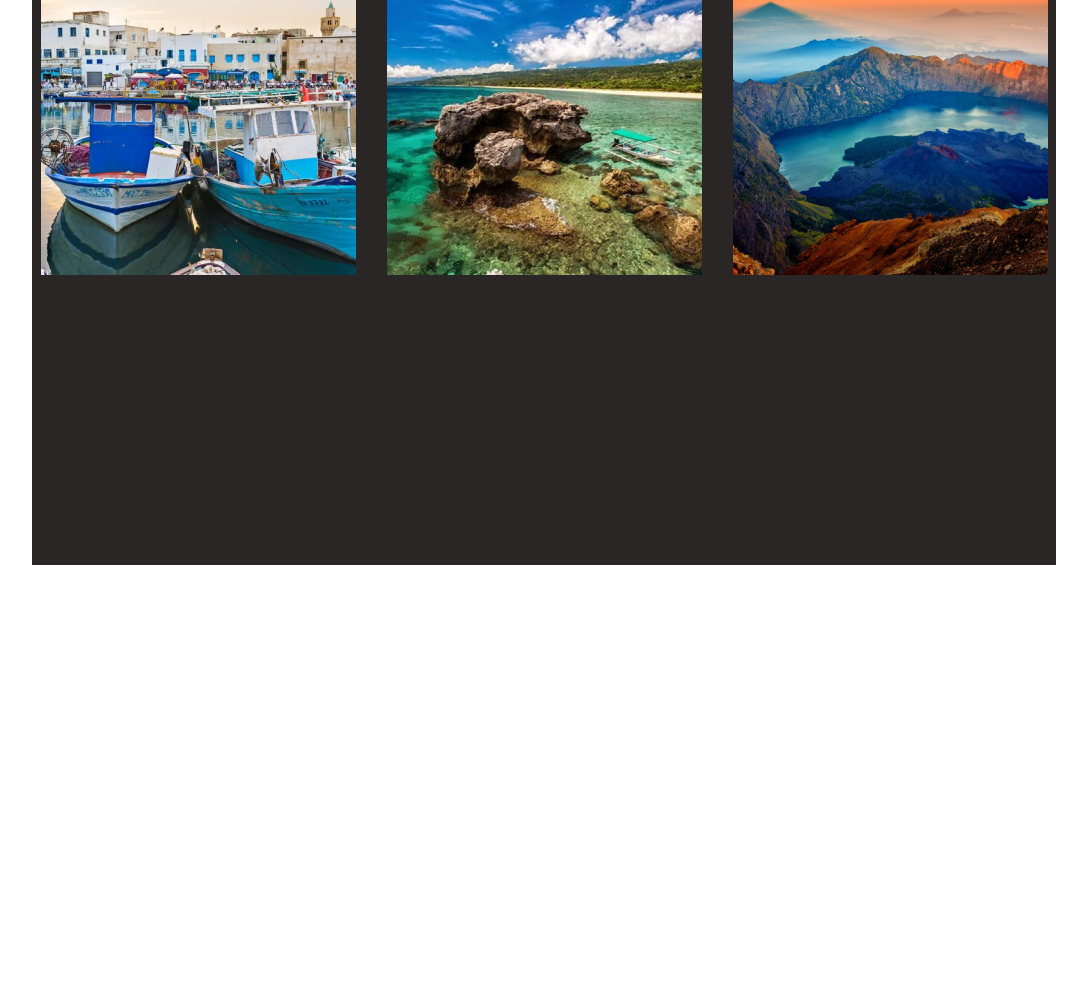
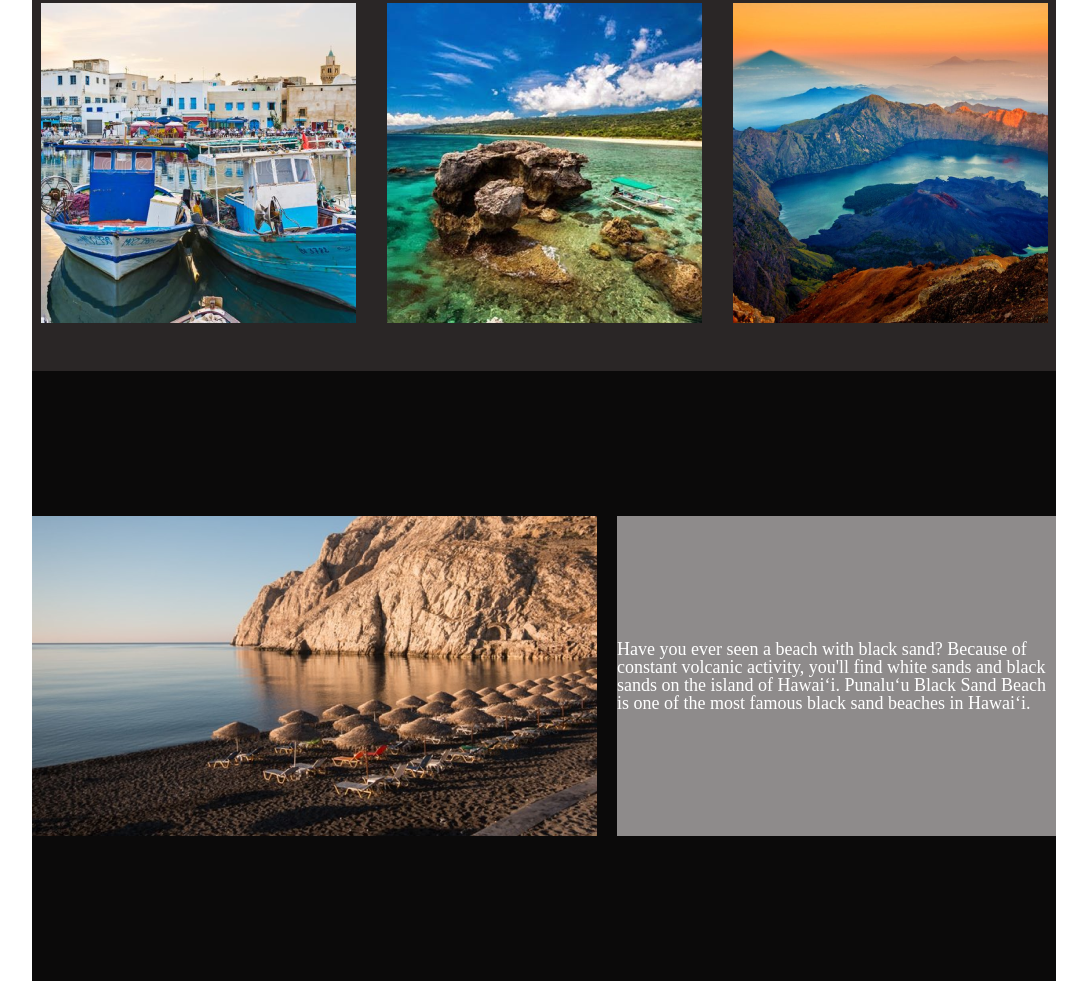
Before and after one commit to NikaBeglarashvili/nika-beglarashvili-9, a plain HTML site: page index.html in a window 1280 px wide. Shown: the part 939-1920 px from the top of the page, without its empty margins (96-1183 px from the left). Before the commit the page ends 1504 px from the top, so only its background shows below. Drawn offline with Linux system fonts and the light colour scheme.

Commit message:
creat section 2

```diff
--- a/css/style.css
+++ b/css/style.css
@@ -50,7 +50,7 @@ section{
     height: 610px;
     background-color: #2A2626;
     margin: 0 auto;
-    position: relative;
+
 
 
 }
@@ -60,7 +60,7 @@ section{
     justify-content: center;
     color: white;
     font-size: 48px;
-    position: absolute;
+
 
 }
 
@@ -75,3 +75,32 @@ section{
 
 
 /* section 2 */
+
+
+
+.section2{
+    width: 80%;
+    height: 610px;
+    background-color: #0B0A0A;
+    margin: 0 auto;
+    display: flex;
+    justify-content: center;
+    align-items: center;
+    gap: 20px;
+
+}
+
+
+.section2 p{
+    width: 45%;
+    height: 320px;
+    background-color:#8E8B8B ;
+    font-size: 18px;
+    display: flex;
+    justify-content: center;
+    align-items: center;
+    color: white;
+
+}
+
+/* footer */
--- a/index.html
+++ b/index.html
@@ -55,6 +55,24 @@
 
 
 
+    <div class="section2">
+        <img src="images/Rectangle 10.png" alt="section 2 photo">
+
+
+        <p class="text">Have you ever seen a beach with black sand? Because of constant volcanic activity, you'll find white sands and black sands on the island of Hawaiʻi. Punaluʻu Black Sand Beach is one of the most famous black sand beaches in Hawaiʻi.</p>
+
+
+
+
+
+    </div>
+
+
+
+    <!-- footer -->
+
+
+
 
 </body>
 </html>
```
Also changed, not shown: images/Rectangle 10.png (added).
